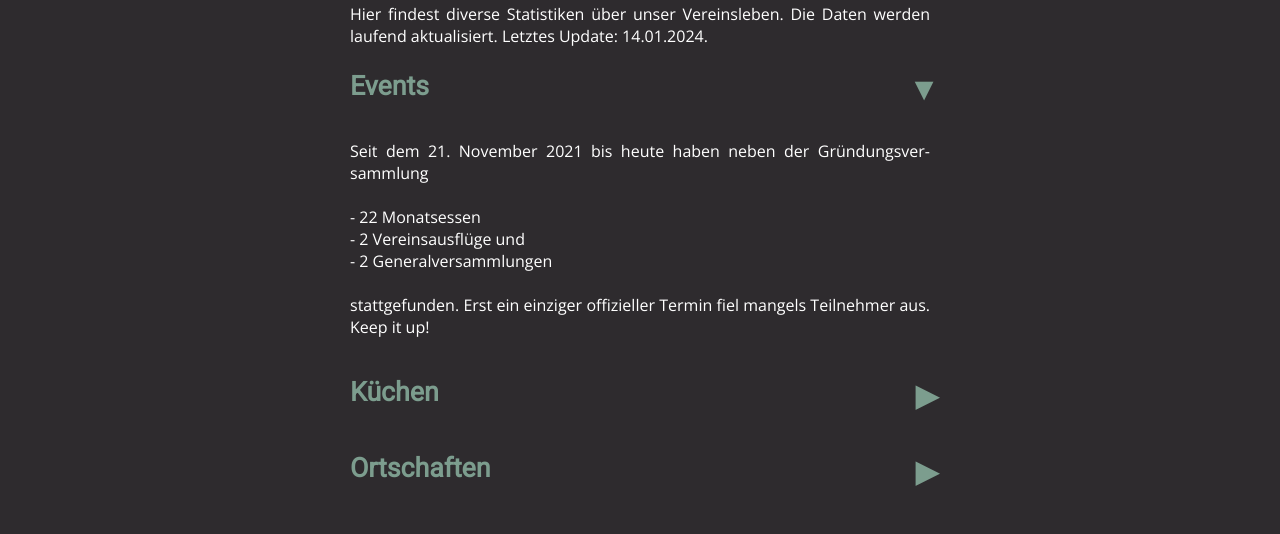
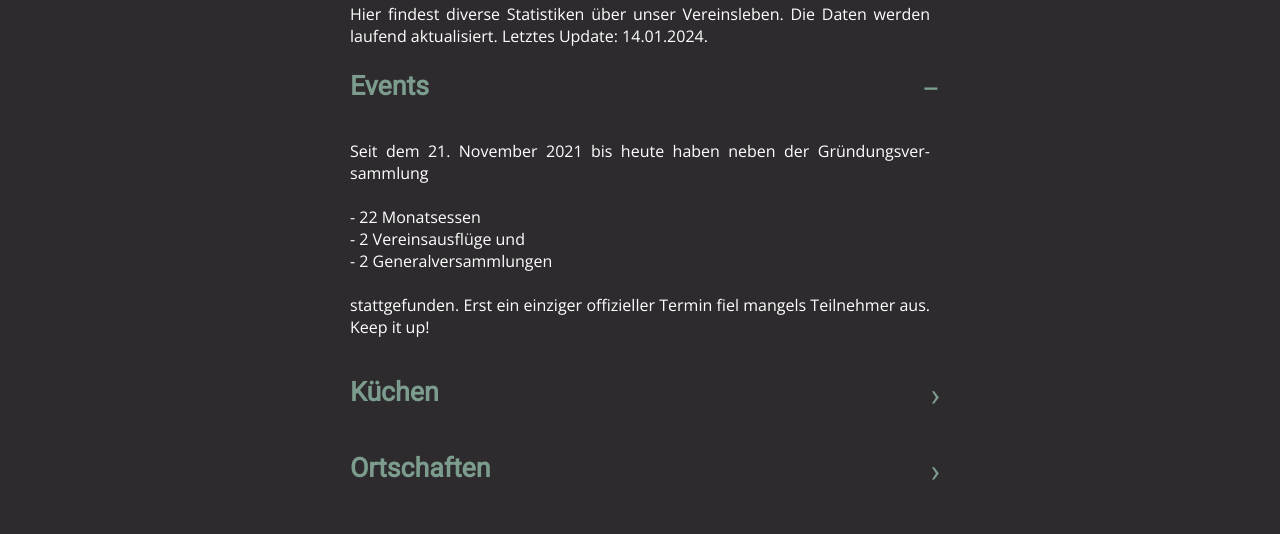
Before and after one commit to Gourmen/Gourmen, a plain HTML site: page stats.html in a window 1280 px wide. Both pictures are taken after a click on the element "Events". Shown: the part 211-745 px from the top of the page. Drawn offline with nearby package versions, Linux system fonts and the light colour scheme; no server answers.

Commit message:
Update style.css

```diff
--- a/style.css
+++ b/style.css
@@ -236,7 +236,7 @@ p {
 
 /* Symbol für das geschlossene Akkordeon (z.B. ein '+') */
 .accordion::after {
-    content: '\25B6'; /* Unicode für das '+' Symbol */
+    content: '\203A'; /* Unicode für das '+' Symbol */
     font-size: 24pt;
     font-weight: lighter;
     color: #7C9D8E;
@@ -246,7 +246,7 @@ p {
 
 /* Stiländerung, wenn das Akkordeon aktiv ist */
 .accordion.active::after {
-    content: "\25BC"; /* Unicode für das '-' Symbol */
+    content: "\2212"; /* Unicode für das '-' Symbol */
     font-size: 24pt;
     font-weight: lighter;
 }
```
